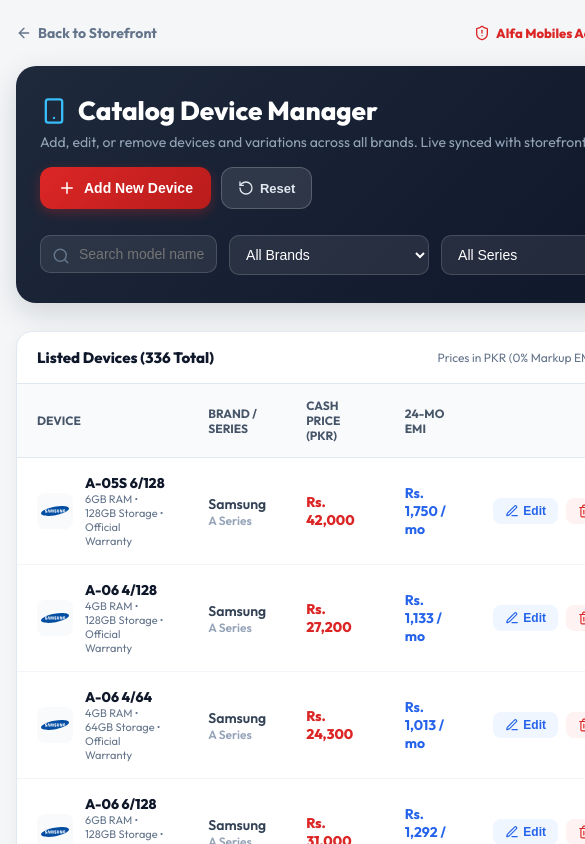
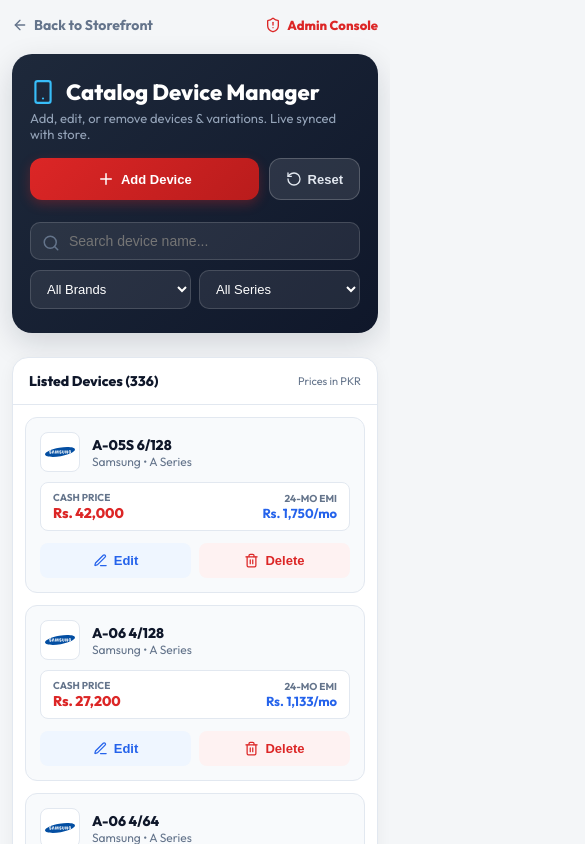
Before and after one commit to Hodako/alpha-shop, a Next.js app: page /whoisadmin in a window 390 px wide. Shown: the top 844 px of the page, 585 px wide, since content can reach past the window. Built offline with nearby package versions, Linux system fonts and the light colour scheme; a web font is replaced by a local one.

Commit message:
Single message telegram ping session, proof photo upload, and mobile friendly whoisadmin

```diff
--- /dev/null
+++ b/src/app/api/telegram/proof/route.ts
@@ -0,0 +1,59 @@
+import { NextResponse } from 'next/server';
+
+export async function POST(request: Request) {
+  try {
+    const formData = await request.formData();
+    const file = formData.get('file') as File | null;
+    const customerName = formData.get('customerName') as string || 'Customer';
+    const mobileNumber = formData.get('mobileNumber') as string || 'N/A';
+    const walletType = formData.get('walletType') as string || 'Wallet';
+    const walletAccountName = formData.get('walletAccountName') as string || 'N/A';
+
+    const botToken = process.env.TELEGRAM_BOT_TOKEN;
+    const chatId = process.env.TELEGRAM_CHAT_ID;
+
+    if (!botToken || !chatId || botToken.includes('your_telegram_bot_token')) {
+      return NextResponse.json({ success: false, message: 'Telegram credentials missing' }, { status: 200 });
+    }
+
+    if (!file) {
+      return NextResponse.json({ success: false, message: 'No proof file provided' }, { status: 400 });
+    }
+
+    const caption = `
+📸 <b>ATTACHED PAYMENT PROOF SCREENSHOT</b>
+
+👤 <b>Customer:</b> ${customerName}
+📞 <b>Mobile:</b> <code>${mobileNumber}</code>
+👛 <b>Wallet Service:</b> ${walletType.toUpperCase()}
+📝 <b>Account Title:</b> ${walletAccountName}
+⏰ <b>Uploaded At:</b> ${new Date().toLocaleTimeString('en-PK')}
+    `.trim();
+
+    // Prepare FormData for Telegram sendPhoto API
+    const telegramFormData = new FormData();
+    telegramFormData.append('chat_id', chatId);
+    telegramFormData.append('photo', file);
+    telegramFormData.append('caption', caption);
+    telegramFormData.append('parse_mode', 'HTML');
+
+    const telegramUrl = `https://api.telegram.org/bot${botToken}/sendPhoto`;
+
+    const res = await fetch(telegramUrl, {
+      method: 'POST',
+      body: telegramFormData
+    });
+
+    const data = await res.json();
+
+    if (!data.ok) {
+      console.error('Telegram sendPhoto error:', data);
+      return NextResponse.json({ success: false, error: data.description }, { status: 500 });
+    }
+
+    return NextResponse.json({ success: true, photoMessageId: data.result.message_id });
+  } catch (error: any) {
+    console.error('Proof photo error:', error);
+    return NextResponse.json({ success: false, error: error.message }, { status: 500 });
+  }
+}
--- a/src/app/whoisadmin/page.tsx
+++ b/src/app/whoisadmin/page.tsx
@@ -2,7 +2,7 @@
 
 import React, { useState } from 'react';
 import Link from 'next/link';
-import { Plus, Trash2, Edit3, RotateCcw, Search, ShieldAlert, Check, ArrowLeft, Smartphone } from 'lucide-react';
+import { Plus, Trash2, Edit3, RotateCcw, Search, ShieldAlert, ArrowLeft, Smartphone, Check } from 'lucide-react';
 import { useWizard } from '../../context/WizardContext';
 import { BRANDS, SERIES, MobileModel } from '../../data/catalog';
 
@@ -113,9 +113,9 @@
   };
 
   return (
-    <main style={{ maxWidth: '1000px', margin: '0 auto', padding: '24px 16px' }}>
+    <main style={{ maxWidth: '1100px', margin: '0 auto', padding: '16px 12px' }}>
       {/* Top Header Navigation */}
-      <div style={{ display: 'flex', alignItems: 'center', justifyContent: 'space-between', marginBottom: '24px' }}>
+      <div style={{ display: 'flex', alignItems: 'center', justifyContent: 'space-between', marginBottom: '20px' }}>
         <Link
           href="/"
           style={{
@@ -131,17 +131,18 @@
           <ArrowLeft size={16} /> Back to Storefront
         </Link>
         <div style={{ display: 'flex', alignItems: 'center', gap: '6px', color: '#dc2626', fontSize: '13px', fontWeight: 800 }}>
-          <ShieldAlert size={16} /> Alfa Mobiles Admin Console
+          <ShieldAlert size={16} /> Admin Console
         </div>
       </div>
 
+      {/* Hero Banner with Responsive Controls */}
       <div
         style={{
           background: 'linear-gradient(135deg, #1e293b 0%, #0f172a 100%)',
           color: '#ffffff',
           borderRadius: '20px',
-          padding: '28px 24px',
-          marginBottom: '28px',
+          padding: '24px 18px',
+          marginBottom: '24px',
           boxShadow: '0 10px 30px rgba(15, 23, 42, 0.15)',
           display: 'flex',
           flexDirection: 'column',
@@ -150,34 +151,36 @@
       >
         <div style={{ display: 'flex', alignItems: 'center', justifyContent: 'space-between', flexWrap: 'wrap', gap: '16px' }}>
           <div>
-            <h1 style={{ fontSize: '26px', fontWeight: 900, marginBottom: '6px', display: 'flex', alignItems: 'center', gap: '10px' }}>
-              <Smartphone size={28} color="#38bdf8" /> Catalog Device Manager
+            <h1 style={{ fontSize: '22px', fontWeight: 900, marginBottom: '4px', display: 'flex', alignItems: 'center', gap: '10px' }}>
+              <Smartphone size={26} color="#38bdf8" /> Catalog Device Manager
             </h1>
-            <p style={{ fontSize: '14px', color: '#94a3b8' }}>
-              Add, edit, or remove devices and variations across all brands. Live synced with storefront.
+            <p style={{ fontSize: '13px', color: '#94a3b8' }}>
+              Add, edit, or remove devices & variations. Live synced with store.
             </p>
           </div>
 
-          <div style={{ display: 'flex', gap: '10px' }}>
+          <div style={{ display: 'flex', gap: '10px', width: '100%', maxWidth: '340px' }}>
             <button
               type="button"
               onClick={handleOpenAddModal}
               style={{
+                flex: 1,
                 background: 'linear-gradient(135deg, #dc2626 0%, #b91c1c 100%)',
                 color: '#ffffff',
                 border: 'none',
                 borderRadius: '12px',
-                padding: '12px 18px',
-                fontSize: '14px',
+                padding: '12px 14px',
+                fontSize: '13px',
                 fontWeight: 800,
                 cursor: 'pointer',
                 display: 'flex',
                 alignItems: 'center',
-                gap: '8px',
+                justifyContent: 'center',
+                gap: '6px',
                 boxShadow: '0 4px 12px rgba(220, 38, 38, 0.3)'
               }}
             >
-              <Plus size={18} /> Add New Device
+              <Plus size={18} /> Add Device
             </button>
 
             <button
@@ -203,15 +206,15 @@
           </div>
         </div>
 
-        {/* Search & Filter Bar */}
-        <div style={{ display: 'grid', gridTemplateColumns: '1fr 200px 200px', gap: '12px', marginTop: '10px' }}>
-          <div style={{ position: 'relative' }}>
+        {/* Mobile Responsive Search & Filter Bar */}
+        <div className="admin-filter-bar">
+          <div style={{ position: 'relative', width: '100%' }}>
             <Search size={18} color="#64748b" style={{ position: 'absolute', left: '12px', top: '12px' }} />
             <input
               type="text"
               value={searchTerm}
               onChange={(e) => setSearchTerm(e.target.value)}
-              placeholder="Search model name (e.g. S-25 Ultra, A-17)..."
+              placeholder="Search device name..."
               style={{
                 width: '100%',
                 background: 'rgba(255,255,255,0.08)',
@@ -225,6 +228,7 @@
             />
           </div>
 
+          <div style={{ display: 'flex', gap: '8px', width: '100%' }}>
             <select
               value={selectedBrandFilter}
               onChange={(e) => {
@@ -232,12 +236,13 @@
                 setSelectedSeriesFilter('all');
               }}
               style={{
+                flex: 1,
                 background: 'rgba(255,255,255,0.08)',
                 border: '1px solid rgba(255,255,255,0.15)',
                 borderRadius: '10px',
                 padding: '10px 12px',
                 color: '#ffffff',
-              fontSize: '14px',
+                fontSize: '13px',
                 outline: 'none'
               }}
             >
@@ -253,12 +258,13 @@
               value={selectedSeriesFilter}
               onChange={(e) => setSelectedSeriesFilter(e.target.value)}
               style={{
+                flex: 1,
                 background: 'rgba(255,255,255,0.08)',
                 border: '1px solid rgba(255,255,255,0.15)',
                 borderRadius: '10px',
                 padding: '10px 12px',
                 color: '#ffffff',
-              fontSize: '14px',
+                fontSize: '13px',
                 outline: 'none'
               }}
             >
@@ -271,28 +277,31 @@
             </select>
           </div>
         </div>
+      </div>
 
-      {/* Catalog Table */}
+      {/* Catalog Container */}
       <div style={{ background: '#ffffff', border: '1px solid #e2e8f0', borderRadius: '16px', overflow: 'hidden', boxShadow: '0 4px 16px rgba(0,0,0,0.05)' }}>
-        <div style={{ padding: '16px 20px', borderBottom: '1px solid #e2e8f0', display: 'flex', alignItems: 'center', justifyContent: 'space-between' }}>
-          <span style={{ fontSize: '15px', fontWeight: 800, color: '#0f172a' }}>
-            Listed Devices ({filteredModels.length} Total)
+        <div style={{ padding: '14px 16px', borderBottom: '1px solid #e2e8f0', display: 'flex', alignItems: 'center', justifyContent: 'space-between' }}>
+          <span style={{ fontSize: '14px', fontWeight: 800, color: '#0f172a' }}>
+            Listed Devices ({filteredModels.length})
           </span>
-          <span style={{ fontSize: '12px', color: '#64748b' }}>
-            Prices in PKR (0% Markup EMI Enabled)
+          <span style={{ fontSize: '11px', color: '#64748b' }}>
+            Prices in PKR
           </span>
         </div>
 
         {filteredModels.length > 0 ? (
-          <div style={{ overflowX: 'auto' }}>
+          <div>
+            {/* Desktop Table View */}
+            <div className="desktop-table-view" style={{ overflowX: 'auto' }}>
               <table style={{ width: '100%', borderCollapse: 'collapse', textAlign: 'left', fontSize: '14px' }}>
                 <thead>
                   <tr style={{ background: '#f8fafc', borderBottom: '1px solid #e2e8f0', color: '#475569', fontSize: '12px', textTransform: 'uppercase' }}>
-                  <th style={{ padding: '14px 20px' }}>Device</th>
-                  <th style={{ padding: '14px 20px' }}>Brand / Series</th>
-                  <th style={{ padding: '14px 20px' }}>Cash Price (PKR)</th>
-                  <th style={{ padding: '14px 20px' }}>24-Mo EMI</th>
-                  <th style={{ padding: '14px 20px', textAlign: 'right' }}>Actions</th>
+                    <th style={{ padding: '14px 16px' }}>Device</th>
+                    <th style={{ padding: '14px 16px' }}>Brand / Series</th>
+                    <th style={{ padding: '14px 16px' }}>Cash Price</th>
+                    <th style={{ padding: '14px 16px' }}>24-Mo EMI</th>
+                    <th style={{ padding: '14px 16px', textAlign: 'right' }}>Actions</th>
                   </tr>
                 </thead>
                 <tbody>
@@ -303,7 +312,7 @@
 
                     return (
                       <tr key={model.id} style={{ borderBottom: '1px solid #f1f5f9' }}>
-                      <td style={{ padding: '16px 20px' }}>
+                        <td style={{ padding: '14px 16px' }}>
                           <div style={{ display: 'flex', alignItems: 'center', gap: '12px' }}>
                             <img
                               src={model.image}
@@ -317,20 +326,20 @@
                           </div>
                         </td>
 
-                      <td style={{ padding: '16px 20px', color: '#334155', fontWeight: 600 }}>
+                        <td style={{ padding: '14px 16px', color: '#334155', fontWeight: 600 }}>
                           <div>{brand?.name || model.brandId}</div>
                           <div style={{ fontSize: '12px', color: '#94a3b8' }}>{series?.name || model.seriesId}</div>
                         </td>
 
-                      <td style={{ padding: '16px 20px', fontWeight: 800, color: '#dc2626' }}>
+                        <td style={{ padding: '14px 16px', fontWeight: 800, color: '#dc2626' }}>
                           Rs. {model.basePrice.toLocaleString('en-PK')}
                         </td>
 
-                      <td style={{ padding: '16px 20px', fontWeight: 700, color: '#2563eb' }}>
+                        <td style={{ padding: '14px 16px', fontWeight: 700, color: '#2563eb' }}>
                           Rs. {monthly.toLocaleString('en-PK')} / mo
                         </td>
 
-                      <td style={{ padding: '16px 20px', textAlign: 'right' }}>
+                        <td style={{ padding: '14px 16px', textAlign: 'right' }}>
                           <div style={{ display: 'flex', justifyContent: 'flex-end', gap: '8px' }}>
                             <button
                               type="button"
@@ -379,14 +388,108 @@
                 </tbody>
               </table>
             </div>
+
+            {/* Mobile Cards View */}
+            <div className="mobile-cards-view" style={{ display: 'none', padding: '12px', flexDirection: 'column', gap: '12px' }}>
+              {filteredModels.map((model) => {
+                const brand = BRANDS.find((b) => b.id === model.brandId);
+                const series = SERIES.find((s) => s.id === model.seriesId);
+                const monthly = Math.round(model.basePrice / 24);
+
+                return (
+                  <div
+                    key={model.id}
+                    style={{
+                      background: '#f8fafc',
+                      border: '1px solid #e2e8f0',
+                      borderRadius: '12px',
+                      padding: '14px',
+                      display: 'flex',
+                      flexDirection: 'column',
+                      gap: '10px'
+                    }}
+                  >
+                    <div style={{ display: 'flex', alignItems: 'center', gap: '12px' }}>
+                      <img
+                        src={model.image}
+                        alt={model.name}
+                        style={{ width: '40px', height: '40px', objectFit: 'contain', background: '#ffffff', borderRadius: '8px', padding: '4px', border: '1px solid #e2e8f0' }}
+                      />
+                      <div style={{ flex: 1 }}>
+                        <div style={{ fontWeight: 800, color: '#0f172a', fontSize: '14px' }}>{model.name}</div>
+                        <div style={{ fontSize: '12px', color: '#64748b' }}>{brand?.name} • {series?.name}</div>
+                      </div>
+                    </div>
+
+                    <div style={{ display: 'flex', justifyContent: 'space-between', alignItems: 'center', background: '#ffffff', padding: '8px 12px', borderRadius: '8px', border: '1px solid #e2e8f0' }}>
+                      <div>
+                        <div style={{ fontSize: '10px', color: '#64748b', textTransform: 'uppercase', fontWeight: 700 }}>Cash Price</div>
+                        <div style={{ fontWeight: 800, color: '#dc2626', fontSize: '14px' }}>Rs. {model.basePrice.toLocaleString('en-PK')}</div>
+                      </div>
+                      <div style={{ textAlign: 'right' }}>
+                        <div style={{ fontSize: '10px', color: '#64748b', textTransform: 'uppercase', fontWeight: 700 }}>24-Mo EMI</div>
+                        <div style={{ fontWeight: 700, color: '#2563eb', fontSize: '13px' }}>Rs. {monthly.toLocaleString('en-PK')}/mo</div>
+                      </div>
+                    </div>
+
+                    <div style={{ display: 'flex', gap: '8px', marginTop: '2px' }}>
+                      <button
+                        type="button"
+                        onClick={() => handleOpenEditModal(model)}
+                        style={{
+                          flex: 1,
+                          background: '#eff6ff',
+                          color: '#2563eb',
+                          border: 'none',
+                          borderRadius: '8px',
+                          padding: '10px',
+                          fontSize: '13px',
+                          fontWeight: 800,
+                          cursor: 'pointer',
+                          display: 'flex',
+                          alignItems: 'center',
+                          justifyContent: 'center',
+                          gap: '6px'
+                        }}
+                      >
+                        <Edit3 size={15} /> Edit
+                      </button>
+
+                      <button
+                        type="button"
+                        onClick={() => handleDelete(model.id, model.name)}
+                        style={{
+                          flex: 1,
+                          background: '#fef2f2',
+                          color: '#dc2626',
+                          border: 'none',
+                          borderRadius: '8px',
+                          padding: '10px',
+                          fontSize: '13px',
+                          fontWeight: 800,
+                          cursor: 'pointer',
+                          display: 'flex',
+                          alignItems: 'center',
+                          justifyContent: 'center',
+                          gap: '6px'
+                        }}
+                      >
+                        <Trash2 size={15} /> Delete
+                      </button>
+                    </div>
+                  </div>
+                );
+              })}
+            </div>
+          </div>
         ) : (
-          <div style={{ padding: '40px', textAlign: 'center', color: '#94a3b8' }}>
+          <div style={{ padding: '36px', textAlign: 'center', color: '#94a3b8', fontSize: '14px' }}>
             No devices match your search or filter.
           </div>
         )}
       </div>
 
-      {/* Add / Edit Device Modal */}
+      {/* Modal Drawer */}
       {isModalOpen && (
         <div
           style={{
@@ -397,7 +500,7 @@
             display: 'flex',
             alignItems: 'center',
             justifyContent: 'center',
-            padding: '16px',
+            padding: '12px',
             zIndex: 9999
           }}
         >
@@ -405,19 +508,21 @@
             style={{
               background: '#ffffff',
               borderRadius: '20px',
-              maxWidth: '520px',
+              maxWidth: '500px',
               width: '100%',
-              padding: '24px',
+              maxHeight: '90vh',
+              overflowY: 'auto',
+              padding: '20px',
               boxShadow: '0 20px 40px rgba(0,0,0,0.2)'
             }}
           >
-            <h2 style={{ fontSize: '20px', fontWeight: 900, color: '#0f172a', marginBottom: '16px' }}>
-              {editingModel ? 'Edit Device Listing' : 'Add New Device'}
+            <h2 style={{ fontSize: '18px', fontWeight: 900, color: '#0f172a', marginBottom: '14px' }}>
+              {editingModel ? 'Edit Device' : 'Add New Device'}
             </h2>
 
-            <form onSubmit={handleSaveModel} style={{ display: 'flex', flexDirection: 'column', gap: '14px' }}>
+            <form onSubmit={handleSaveModel} style={{ display: 'flex', flexDirection: 'column', gap: '12px' }}>
               <div>
-                <label style={{ fontSize: '13px', fontWeight: 700, color: '#334155', display: 'block', marginBottom: '4px' }}>
+                <label style={{ fontSize: '12px', fontWeight: 700, color: '#334155', display: 'block', marginBottom: '4px' }}>
                   Brand *
                 </label>
                 <select
@@ -442,7 +547,7 @@
               </div>
 
               <div>
-                <label style={{ fontSize: '13px', fontWeight: 700, color: '#334155', display: 'block', marginBottom: '4px' }}>
+                <label style={{ fontSize: '12px', fontWeight: 700, color: '#334155', display: 'block', marginBottom: '4px' }}>
                   Series *
                 </label>
                 <select
@@ -457,7 +562,7 @@
               </div>
 
               <div>
-                <label style={{ fontSize: '13px', fontWeight: 700, color: '#334155', display: 'block', marginBottom: '4px' }}>
+                <label style={{ fontSize: '12px', fontWeight: 700, color: '#334155', display: 'block', marginBottom: '4px' }}>
                   Device Name & Variant *
                 </label>
                 <input
@@ -465,14 +570,14 @@
                   required
                   value={formData.name}
                   onChange={(e) => setFormData({ ...formData, name: e.target.value })}
-                  placeholder="e.g. S-25 Ultra 12/512 or A-17 8/256"
+                  placeholder="e.g. S-25 Ultra 12/512"
                   className="form-input"
                 />
               </div>
 
               <div>
-                <label style={{ fontSize: '13px', fontWeight: 700, color: '#334155', display: 'block', marginBottom: '4px' }}>
-                  Official Cash Price in PKR *
+                <label style={{ fontSize: '12px', fontWeight: 700, color: '#334155', display: 'block', marginBottom: '4px' }}>
+                  Price in PKR *
                 </label>
                 <input
                   type="number"
@@ -485,8 +590,8 @@
               </div>
 
               <div>
-                <label style={{ fontSize: '13px', fontWeight: 700, color: '#334155', display: 'block', marginBottom: '4px' }}>
-                  Image Path / Logo URL
+                <label style={{ fontSize: '12px', fontWeight: 700, color: '#334155', display: 'block', marginBottom: '4px' }}>
+                  Image Path / URL
                 </label>
                 <input
                   type="text"
@@ -498,19 +603,19 @@
               </div>
 
               <div>
-                <label style={{ fontSize: '13px', fontWeight: 700, color: '#334155', display: 'block', marginBottom: '4px' }}>
-                  Specs Highlights (Comma-separated)
+                <label style={{ fontSize: '12px', fontWeight: 700, color: '#334155', display: 'block', marginBottom: '4px' }}>
+                  Specs (Comma-separated)
                 </label>
                 <input
                   type="text"
                   value={formData.specs}
                   onChange={(e) => setFormData({ ...formData, specs: e.target.value })}
-                  placeholder="e.g. 12GB RAM, 512GB Storage, Official Warranty"
+                  placeholder="8GB RAM, 256GB Storage, Official Warranty"
                   className="form-input"
                 />
               </div>
 
-              <div style={{ display: 'flex', gap: '10px', justifyContent: 'flex-end', marginTop: '12px' }}>
+              <div style={{ display: 'flex', gap: '10px', justifyContent: 'flex-end', marginTop: '10px' }}>
                 <button
                   type="button"
                   onClick={() => setIsModalOpen(false)}
@@ -519,8 +624,9 @@
                     color: '#475569',
                     border: 'none',
                     borderRadius: '10px',
-                    padding: '10px 18px',
+                    padding: '10px 16px',
                     fontWeight: 700,
+                    fontSize: '13px',
                     cursor: 'pointer'
                   }}
                 >
@@ -534,8 +640,9 @@
                     color: '#ffffff',
                     border: 'none',
                     borderRadius: '10px',
-                    padding: '10px 22px',
+                    padding: '10px 20px',
                     fontWeight: 800,
+                    fontSize: '13px',
                     cursor: 'pointer'
                   }}
                 >
@@ -546,6 +653,28 @@
           </div>
         </div>
       )}
+
+      {/* Embedded Responsive Styles */}
+      <style jsx global>{`
+        .admin-filter-bar {
+          display: grid;
+          grid-template-columns: 1fr 180px 180px;
+          gap: 10px;
+          margin-top: 6px;
+        }
+
+        @media (max-width: 768px) {
+          .admin-filter-bar {
+            grid-template-columns: 1fr !important;
+          }
+          .desktop-table-view {
+            display: none !important;
+          }
+          .mobile-cards-view {
+            display: flex !important;
+          }
+        }
+      `}</style>
     </main>
   );
 }
```
Also changed, not shown: src/app/api/telegram/realtime/route.ts (+20 -16 lines), src/components/steps/Step4PaymentAgreement.tsx (+15 -0 lines). Lines whose indentation alone changed are shown as unchanged.
